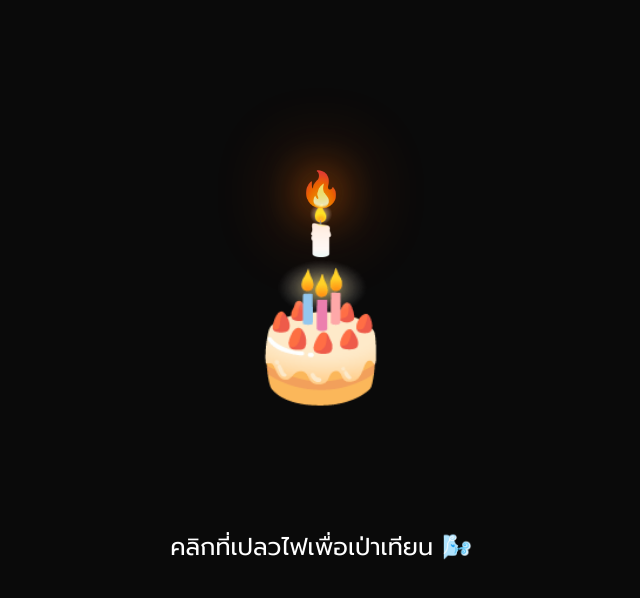
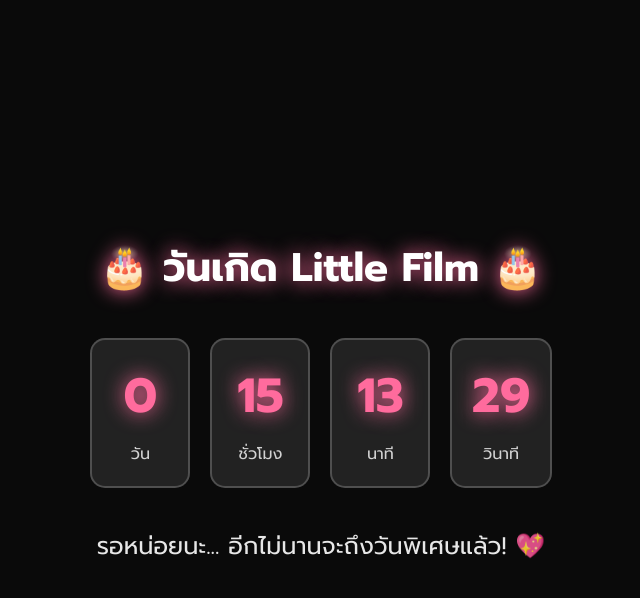
Before and after one commit to WutXoXo/birthday, a plain HTML site: page index.html in a window 1280 px wide. Shown: the whole page, without its empty margins (319-959 px from the left). Drawn offline with Linux system fonts and the light colour scheme.

Commit message:
count down commit

```diff
--- a/index.html
+++ b/index.html
@@ -3,7 +3,7 @@
 <head>
     <meta charset="UTF-8">
     <meta name="viewport" content="width=device-width, initial-scale=1.0">
-    <title>สุขสันต์วันเกิด! 🎉</title>
+    <title>สุขสันต์วันเกิด Little Film! 🎉</title>
     <style>
         @import url('https://fonts.googleapis.com/css2?family=Prompt:wght@300;400;600;700&display=swap');
 
@@ -38,8 +38,61 @@
             padding: 20px;
         }
 
+        .waiting-phase {
+            display: block;
+        }
+
+        .countdown-container {
+            color: #fff;
+            text-align: center;
+        }
+
+        .countdown-title {
+            font-size: 2.5rem;
+            font-weight: 700;
+            margin-bottom: 30px;
+            text-shadow: 0 0 20px #ff6b9d;
+        }
+
+        .countdown-display {
+            display: flex;
+            justify-content: center;
+            gap: 20px;
+            margin: 40px 0;
+        }
+
+        .time-box {
+            background: rgba(255, 255, 255, 0.1);
+            backdrop-filter: blur(10px);
+            border: 2px solid rgba(255, 255, 255, 0.2);
+            border-radius: 15px;
+            padding: 20px;
+            min-width: 100px;
+        }
+
+        .time-number {
+            font-size: 3rem;
+            font-weight: 700;
+            color: #ff6b9d;
+            text-shadow: 0 0 20px #ff6b9d;
+        }
+
+        .time-label {
+            font-size: 1rem;
+            color: #fff;
+            margin-top: 10px;
+            opacity: 0.8;
+        }
+
+        .waiting-message {
+            font-size: 1.5rem;
+            color: #fff;
+            margin-top: 30px;
+            opacity: 0.9;
+        }
+
         .dark-phase {
-            display: block;
+            display: none;
         }
 
         .light-phase {
@@ -52,6 +105,11 @@
             position: relative;
             cursor: pointer;
             transition: transform 0.3s ease;
+        }
+
+        .cake-dark.disabled {
+            cursor: not-allowed;
+            opacity: 0.5;
         }
 
         .candle {
@@ -80,6 +138,14 @@
             animation: pulse 2s ease-in-out infinite;
         }
 
+        .name-title {
+            color: #fff;
+            font-size: 2.5rem;
+            font-weight: 600;
+            margin-bottom: 30px;
+            text-shadow: 0 0 20px #ff6b9d;
+        }
+
         h1 {
             font-size: 3.5rem;
             font-weight: 700;
@@ -92,11 +158,19 @@
         }
 
         .thai-greeting {
-            font-size: 2rem;
+            font-size: 2.5rem;
             color: #ff6b9d;
-            font-weight: 600;
+            font-weight: 700;
             margin: 15px 0;
             text-shadow: 2px 2px 4px rgba(255,255,255,0.5);
+        }
+
+        .birthday-name {
+            font-size: 3rem;
+            color: #c44569;
+            font-weight: 700;
+            margin: 20px 0;
+            text-shadow: 3px 3px 6px rgba(196,69,105,0.3);
         }
 
         .message {
@@ -204,26 +278,62 @@
 
         @media (max-width: 768px) {
             h1 { font-size: 2.5rem; }
-            .thai-greeting { font-size: 1.5rem; }
+            .thai-greeting { font-size: 1.8rem; }
+            .birthday-name { font-size: 2rem; }
             .message { font-size: 1.1rem; }
             .cake-dark, .cake-light { font-size: 5rem; }
             .instruction { font-size: 1.2rem; }
+            .name-title { font-size: 1.8rem; }
+            .countdown-title { font-size: 1.8rem; }
+            .time-box { min-width: 70px; padding: 15px; }
+            .time-number { font-size: 2rem; }
+            .time-label { font-size: 0.9rem; }
         }
     </style>
 </head>
 <body class="dark">
     <div class="container">
+        <!-- นับถอยหลังถึงวันเกิด -->
+        <div class="waiting-phase" id="waitingPhase">
+            <div class="countdown-container">
+                <div class="countdown-title">🎂 วันเกิด Little Film 🎂</div>
+                <div class="countdown-display">
+                    <div class="time-box">
+                        <div class="time-number" id="days">0</div>
+                        <div class="time-label">วัน</div>
+                    </div>
+                    <div class="time-box">
+                        <div class="time-number" id="hours">0</div>
+                        <div class="time-label">ชั่วโมง</div>
+                    </div>
+                    <div class="time-box">
+                        <div class="time-number" id="minutes">0</div>
+                        <div class="time-label">นาที</div>
+                    </div>
+                    <div class="time-box">
+                        <div class="time-number" id="seconds">0</div>
+                        <div class="time-label">วินาที</div>
+                    </div>
+                </div>
+                <div class="waiting-message">รอหน่อยนะ... อีกไม่นานจะถึงวันพิเศษแล้ว! 💖</div>
+            </div>
+        </div>
+
+        <!-- โหมดมืด -->
         <div class="dark-phase" id="darkPhase">
+            <div class="name-title">Little Film</div>
             <div class="cake-dark" id="cakeWithCandle">
                 🎂
                 <div class="candle">🕯️</div>
                 <div class="flame" id="flame">🔥</div>
             </div>
-            <div class="instruction">คลิกที่เปลวไฟเพื่อเป่าเทียน 🌬️</div>
+            <div class="instruction">คลิกที่เค้กเพื่อเป่าเทียน 🌬️</div>
         </div>
 
+        <!-- โหมดสว่าง -->
         <div class="light-phase" id="lightPhase">
             <h1>🎊 สุขสันต์วันเกิด 🎊</h1>
+            <div class="birthday-name">Little Film</div>
             <div class="thai-greeting">วันนี้เป็นวันพิเศษของคุณ</div>
             <div class="decorative-icons">🌸 ✨ 🌺 ✨ 🌸</div>
             <div class="cake-light">🎂</div>
@@ -237,13 +347,45 @@
     </div>
 
     <script>
-        const flame = document.getElementById('flame');
+        const waitingPhase = document.getElementById('waitingPhase');
         const darkPhase = document.getElementById('darkPhase');
         const lightPhase = document.getElementById('lightPhase');
         const body = document.body;
         const cakeWithCandle = document.getElementById('cakeWithCandle');
+        const flame = document.getElementById('flame');
 
         let candleLit = true;
+
+        // กำหนดวันเกิด: 2 ธันวาคม 2025 เวลา 00:00:00
+        const birthdayDate = new Date('2025-12-02T00:00:00').getTime();
+
+        function updateCountdown() {
+            const now = new Date().getTime();
+            const distance = birthdayDate - now;
+
+            if (distance <= 0) {
+                // ถึงวันเกิดแล้ว! แสดงเค้กเทียน
+                waitingPhase.style.display = 'none';
+                darkPhase.style.display = 'block';
+                return;
+            }
+
+            // คำนวณเวลาที่เหลือ
+            const days = Math.floor(distance / (1000 * 60 * 60 * 24));
+            const hours = Math.floor((distance % (1000 * 60 * 60 * 24)) / (1000 * 60 * 60));
+            const minutes = Math.floor((distance % (1000 * 60 * 60)) / (1000 * 60));
+            const seconds = Math.floor((distance % (1000 * 60)) / 1000);
+
+            // อัพเดทตัวเลข
+            document.getElementById('days').textContent = days;
+            document.getElementById('hours').textContent = hours;
+            document.getElementById('minutes').textContent = minutes;
+            document.getElementById('seconds').textContent = seconds;
+        }
+
+        // อัพเดทนับถอยหลังทุกวินาที
+        updateCountdown();
+        const countdownInterval = setInterval(updateCountdown, 1000);
 
         // เป่าเทียน
         cakeWithCandle.addEventListener('click', function() {
@@ -272,7 +414,6 @@
 
         function createBalloons() {
             const balloons = ['🎈', '🎈', '🎈', '🎈', '🎈', '🎈'];
-            const colors = ['#ff6b9d', '#ffc3a0', '#ff9a9e', '#fecfef', '#ff758c', '#ffb88c'];
 
             balloons.forEach((balloon, i) => {
                 const el = document.createElement('div');
```
